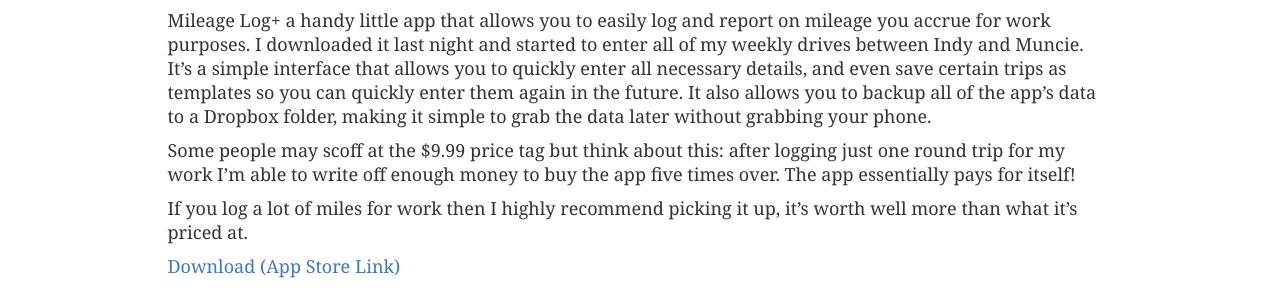
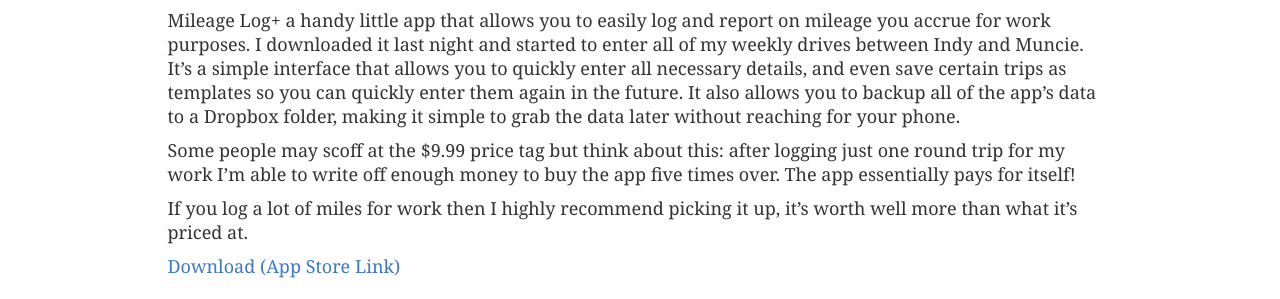
Before and after one commit to kylekeesling/kylekees, a Jekyll site: the page built from _posts/2013-11-01-mileage-log-plus.md, in a window 1280 px wide. Shown: the part 338-637 px from the top of the page. Built offline with Jekyll 4.4.1, drawn with Linux system fonts in a browser that asks for light colours; nearby versions of some CDN libraries; some web fonts are replaced; Markdown is read by kramdown in place of the engine named in the settings.

Commit message:
one more - maybe?

```diff
--- a/_posts/2013-11-01-mileage-log-plus.md
+++ b/_posts/2013-11-01-mileage-log-plus.md
@@ -9,7 +9,7 @@
 
 On the latest [CMD+Space][podcastLink] Myke interviews David Barnard of [Contrast][contrastLink] (formerly App Cubby). It's an interesting discussion regarding some of the realities of what being an app developer is like, and sheds some light on what being on the top selling and grossing lists in the App Store really means. In addition to his thoughts of the App Store I also learned about one of his newest apps called [Mileage Log+][productLink].
 
-Mileage Log+ a handy little app that allows you to easily log and report on mileage you accrue for work purposes. I downloaded it last night and started to enter all of my weekly drives between Indy and Muncie. It's a simple interface that allows you to quickly enter all necessary details, and even save certain trips as templates so you can quickly enter them again in the future. It also allows you to backup all of the app's data to a Dropbox folder, making it simple to grab the data later without grabbing your phone.
+Mileage Log+ a handy little app that allows you to easily log and report on mileage you accrue for work purposes. I downloaded it last night and started to enter all of my weekly drives between Indy and Muncie. It's a simple interface that allows you to quickly enter all necessary details, and even save certain trips as templates so you can quickly enter them again in the future. It also allows you to backup all of the app's data to a Dropbox folder, making it simple to grab the data later without reaching for your phone.
 
 Some people may scoff at the $9.99 price tag but think about this: after logging just one round trip for my work I'm able to write off enough money to buy the app five times over. The app essentially pays for itself!
 
```
